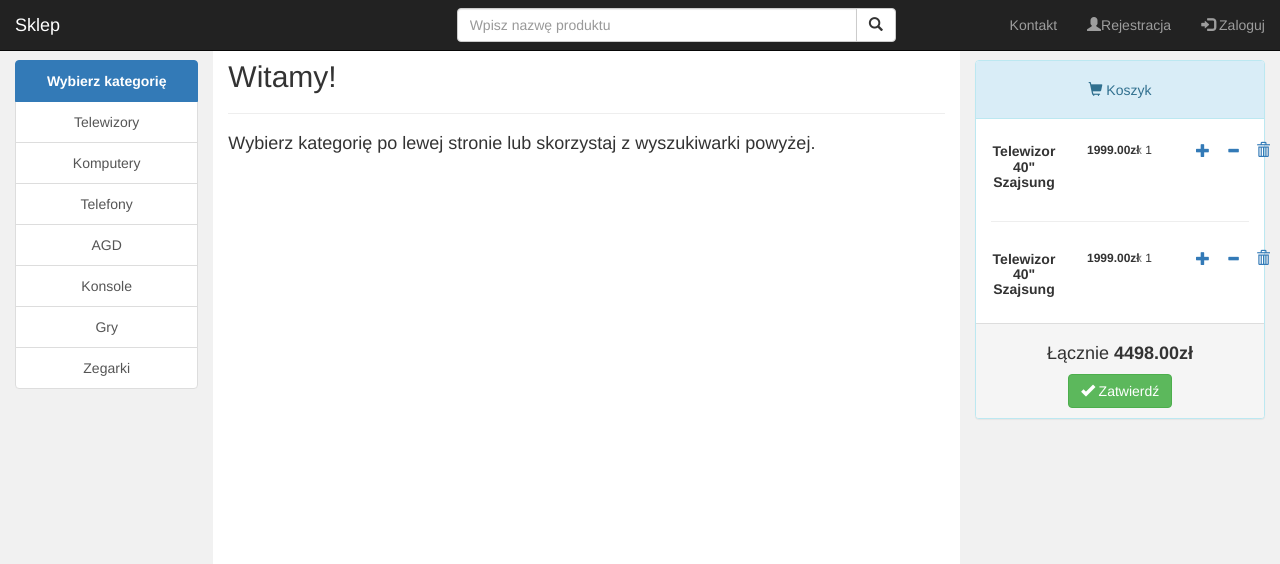
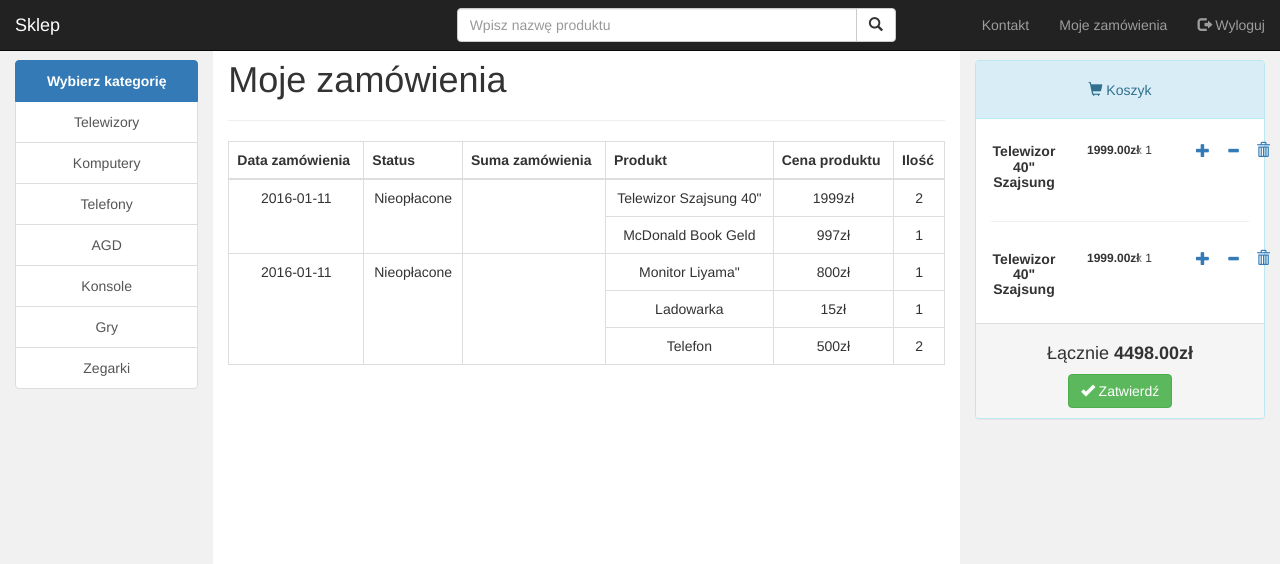
Before and after one commit to przembot/bd2, a Django app: page / in a window 1280 px wide. Shown: the top 564 px of the page. Run offline with Django 3.2, Linux system fonts and the light colour scheme; parts of the project's set-up code (start-up, migrations or seed data) failed here and were passed over; some libraries are stand-ins or nearby versions.

Commit message:
My orders site. Not finished

```diff
--- a/sklep/apps/client/templates/base.html
+++ b/sklep/apps/client/templates/base.html
@@ -38,7 +38,7 @@
                         <li><a href="#">Kontakt</a></li>
 
                         <!--{$ if user.is_authenticated %}-->
-                        {% if False %}
+                        {% if True %}
                         <li><a href="#">Moje zamówienia</a></li>
                         <li><a href="#"><span class="glyphicon glyphicon-log-out"></span> Wyloguj</a></li>
 
--- /dev/null
+++ b/sklep/apps/client/templates/my-orders.html
@@ -0,0 +1,63 @@
+{% extends "index.html" %}
+{% block content %}
+<h1 class="text-left">Moje zamówienia</h1>
+<hr>
+
+<div class="table">
+    <table class="table table-bordered">
+        <thead>
+            <tr>
+                <th>Data zamówienia</th>
+                <th>Status</th>
+                <!--Dorobić wyliczanie sumy zamówienia z produktów-->
+                <th>Suma zamówienia</th>
+                <th>Produkt</th>
+                <th>Cena produktu</th>
+                <th>Ilość</th>
+            </tr>
+        </thead>
+        <tbody>
+            <tr>
+                <!--Trzeba też dorobić mapowanie statusów: {Niepłacone, Opłacone, W realizacji, Gotowe do odbioru, Odebrane, Zrealizowane, Anulowane}-->
+
+                <!--<td rowspan="$Ilość produktów na liście">2016-01-11</td>-->
+                <td rowspan="2">2016-01-11</td>
+                <!--<td rowspan="$Ilość produktów na liście">Nieopłacone</td>-->
+                <td rowspan="2">Nieopłacone</td>
+                <!--<td rowspan="$Ilość produktów na liście"></td>-->
+                <td rowspan="2"></td>
+                <td>Telewizor Szajsung 40"</td>
+                <td>1999zł</td>
+                <td>2</td>
+            </tr>
+            <tr>
+                <td>McDonald Book Geld</td>
+                <td>997zł</td>
+                <td>1</td>
+            </tr>
+
+            <tr>
+                <td rowspan="3">2016-01-11</td>
+                <!--<td rowspan="$Ilość produktów na liście">Nieopłacone</td>-->
+                <td rowspan="3">Nieopłacone</td>
+                <!--<td rowspan="$Ilość produktów na liście"></td>-->
+                <td rowspan="3"></td>
+
+                <td>Monitor Liyama"</td>
+                <td>800zł</td>
+                <td>1</td>
+            </tr>
+            <tr>
+                <td>Ladowarka</td>
+                <td>15zł</td>
+                <td>1</td>
+            </tr>
+            <tr>
+                <td>Telefon</td>
+                <td>500zł</td>
+                <td>2</td>
+            </tr>
+        </tbody>
+    </table>
+</div>
+{% endblock %}
--- a/sklep/apps/client/views.py
+++ b/sklep/apps/client/views.py
@@ -8,7 +8,7 @@ from django.http import HttpResponse
 from django.contrib.auth.decorators import login_required
 
 def index(request):
-    return render(request, 'index.html')
+    return render(request, 'my-orders.html')
 
 def get_categories(request):
     cats = Category.objects.all()
```
